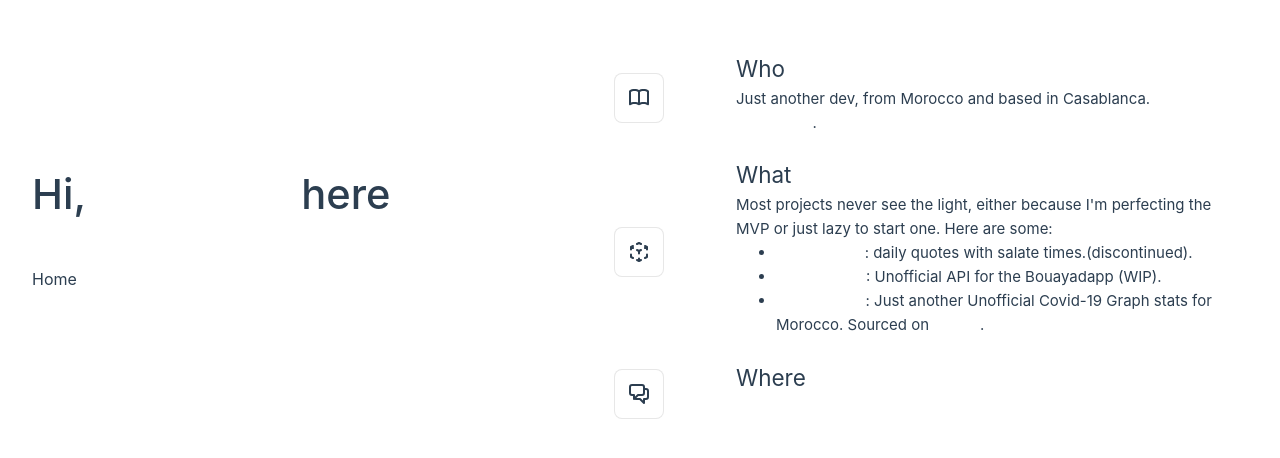
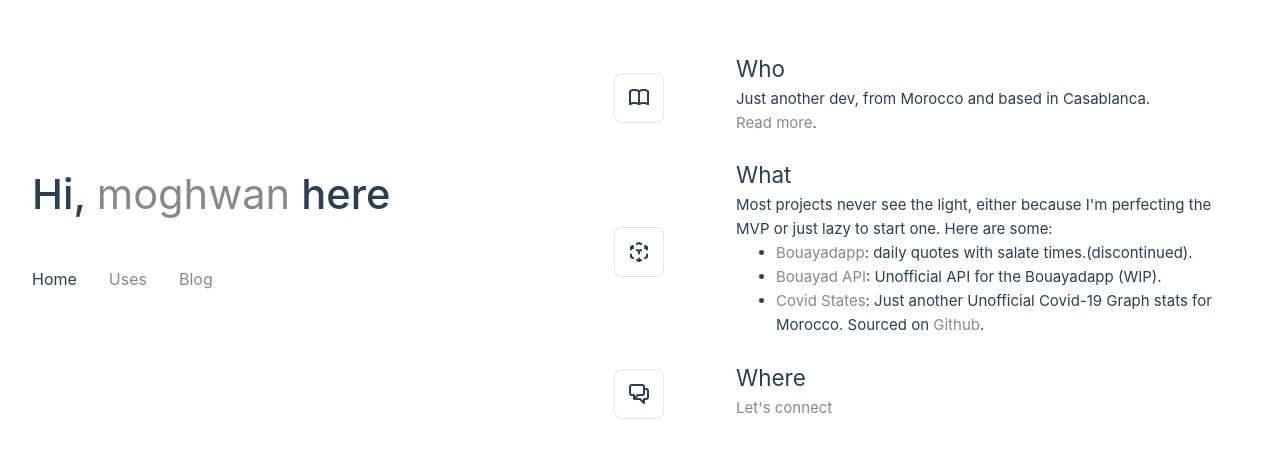
Before and after one commit to moghwan/moghwan.io, a Vue app: page / in a window 1280 px wide. Shown: the part 160-618 px from the top of the page. Built offline with nearby package versions, Linux system fonts and the light colour scheme.

Commit message:
darkmode mini fix

```diff
--- a/src/assets/base.css
+++ b/src/assets/base.css
@@ -7,6 +7,7 @@
   --vt-c-black: #181818;
   --vt-c-black-soft: #222222;
   --vt-c-black-mute: #282828;
+  --vt-c-black-light: #888888;
 
   --vt-c-indigo: #2c3e50;
 
@@ -32,6 +33,7 @@
 
   --color-heading: var(--vt-c-text-light-1);
   --color-text: var(--vt-c-text-light-1);
+  --color-accent: var(--vt-c-black-light);
 
   --section-gap: 160px;
 }
@@ -47,6 +49,7 @@
 
     --color-heading: var(--vt-c-text-dark-1);
     --color-text: var(--vt-c-text-dark-2);
+    --color-accent: var(--vt-c-white);
   }
 }
 
--- a/src/assets/main.css
+++ b/src/assets/main.css
@@ -9,9 +9,9 @@
 }
 
 a,
-.white {
+.accent {
   text-decoration: none;
-  color: var(--vt-c-white);
+  color: var(--color-accent);
   transition: 0.4s;
 }
 
--- a/src/components/Home.vue
+++ b/src/components/Home.vue
@@ -9,7 +9,7 @@ defineProps({
 
 <template>
   <div class="greetings">
-    <h1>Hi, <span class="white">moghwan</span> here</h1>
+    <h1>Hi, <span class="accent">moghwan</span> here</h1>
   </div>
 </template>
 
--- a/src/components/WelcomeItem.vue
+++ b/src/components/WelcomeItem.vue
@@ -58,7 +58,6 @@ h3 {
 
   .item:before {
     content: ' ';
-    /*border-left: 1px solid var(--color-border);*/
     position: absolute;
     left: 0;
     bottom: calc(50% + 25px);
@@ -67,7 +66,6 @@ h3 {
 
   .item:after {
     content: ' ';
-    /*border-left: 1px solid var(--color-border);*/
     position: absolute;
     left: 0;
     top: calc(50% + 25px);
```
